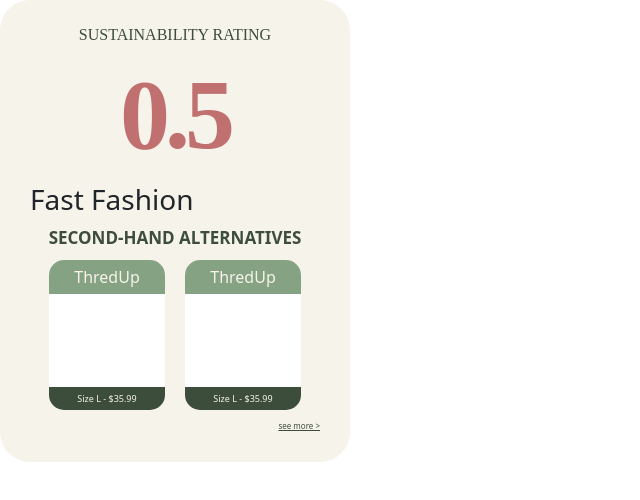
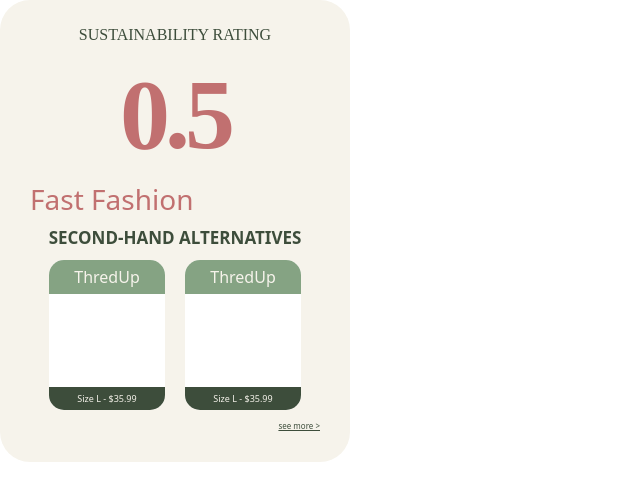
Before and after one commit to kellyrudder/yhack, a browser extension: page index.html in a window 1280 px wide. Shown: the whole page, without its empty margins (0-640 px from the left). Drawn offline with nearby package versions, Linux system fonts and the light colour scheme.

Commit message:
fixed merge

```diff
--- a/style.css
+++ b/style.css
@@ -38,8 +38,9 @@
 }
 
 .overall-label {
+    color: #C17070;
+}
 
-}
 
 .alt-text-title {
     color: #3D4D3B;
```
